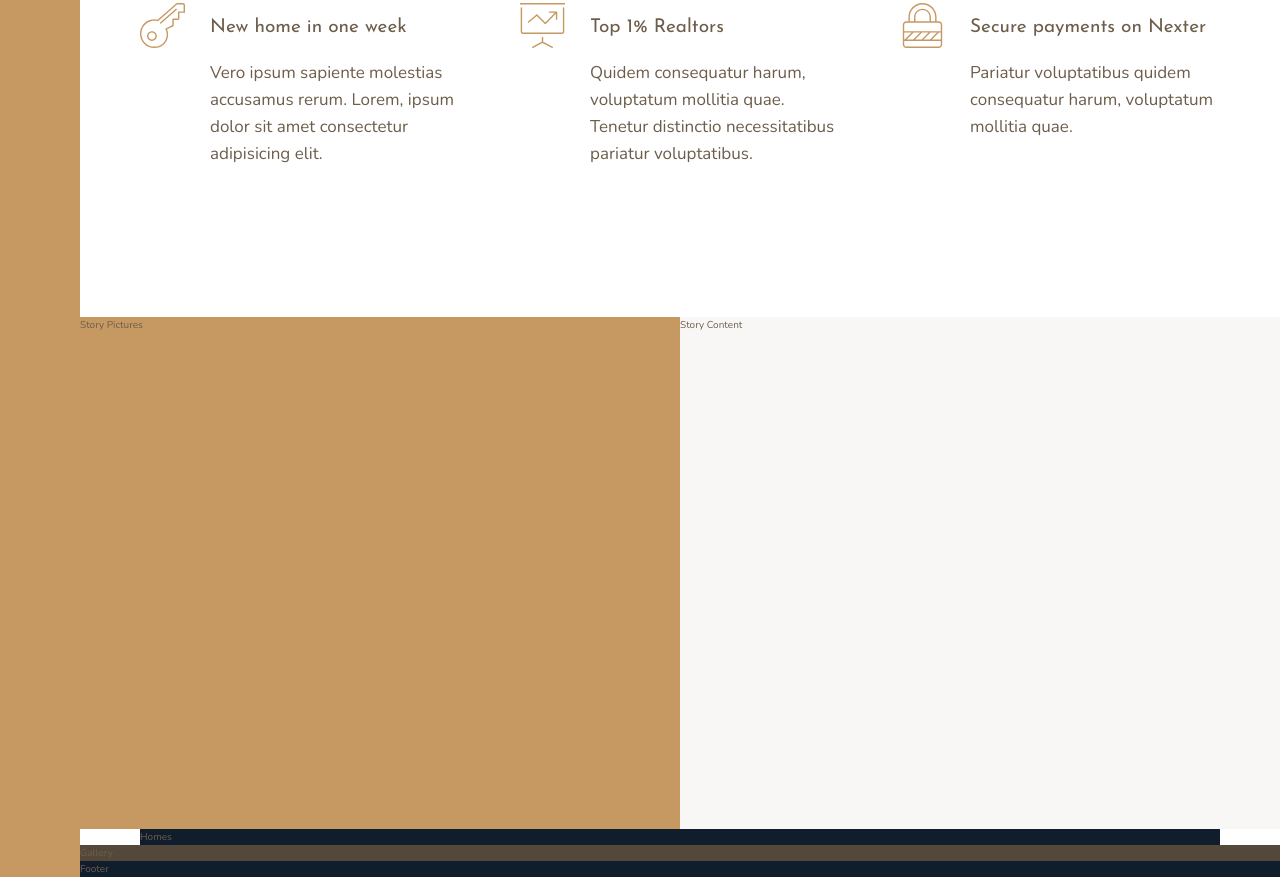
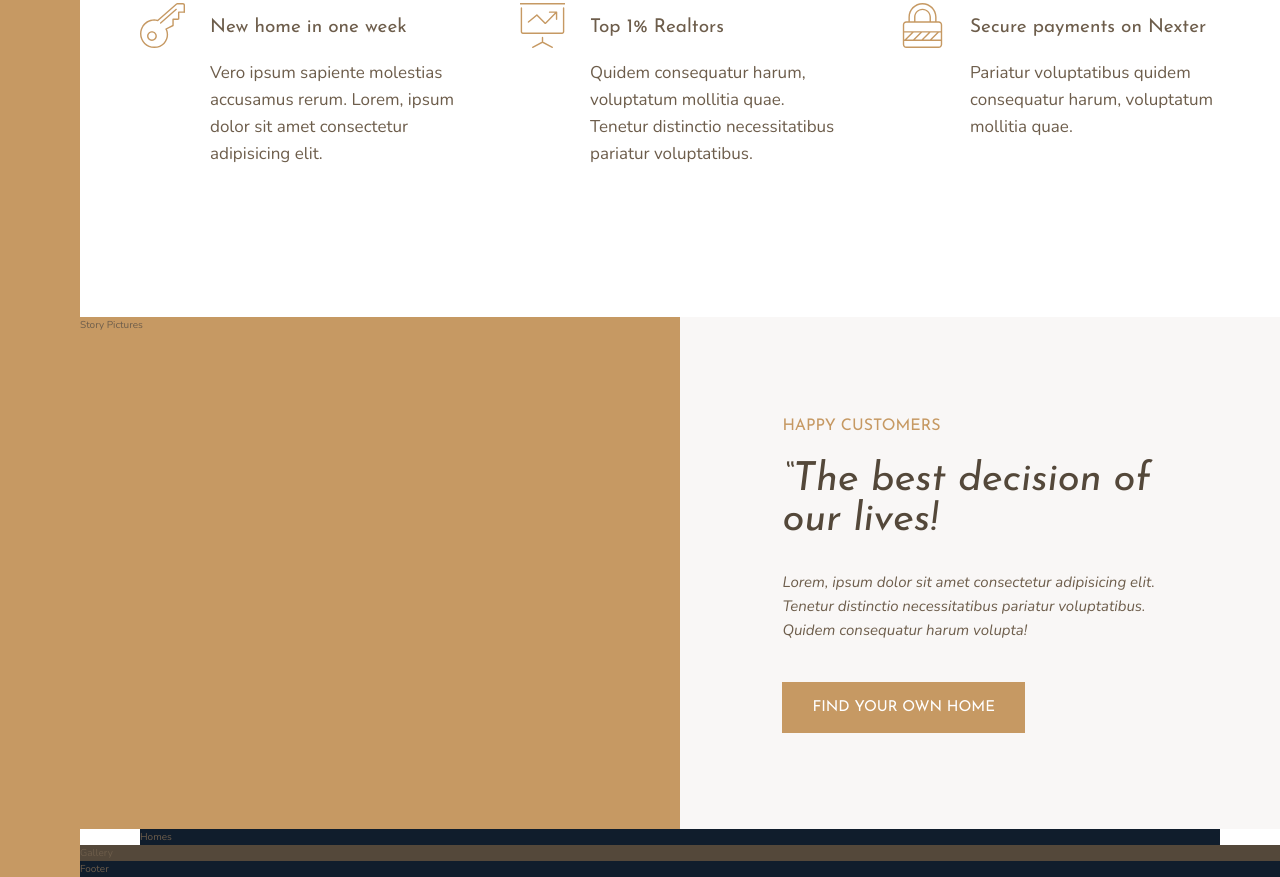
Before and after one commit to bryan-m-rojas/Nexter, a website: page index.html in a window 1280 px wide. Shown: the part 991-1868 px from the top of the page. Drawn offline with nearby package versions, Linux system fonts and the light colour scheme.

Commit message:
Implemented text and content layout for story section

```diff
--- a/index.html
+++ b/index.html
@@ -93,7 +93,12 @@
             Story Pictures
         </div>
         <div class="story__content">
-            Story Content
+            <h3 class="heading-3 mb-sm">Happy Customers</h3>
+            <h2 class="heading-2 heading-2--dark mb-md">&ldquo;The best decision of our lives!</h2>
+            <p class="story__text ">
+                Lorem, ipsum dolor sit amet consectetur adipisicing elit. Tenetur distinctio necessitatibus pariatur voluptatibus. Quidem consequatur harum volupta!
+            </p>
+            <button class="btn">Find your own home</button>
         </div>
         <section class="homes">
             Homes
--- a/sass/_story.scss
+++ b/sass/_story.scss
@@ -7,5 +7,24 @@
     &__content {
         background-color: $color-grey-light-1;
         grid-column: col-start 5 / full-end;
+
+        padding: 6rem 8vw;
+
+        /*
+        display: flex;
+        flex-direction: column;
+        justify-content: center;
+        align-items: flex-start;
+        */
+
+        display: grid;
+        align-content: center;
+        justify-items: start;
+    }
+
+    &__text{
+        font-size: 1.5rem;
+        font-style: italic;
+        margin-bottom: 4rem;
     }
 }
--- a/sass/_typography.scss
+++ b/sass/_typography.scss
@@ -9,10 +9,24 @@
 
 .heading-2 {
     @extend %heading;
+    font-size: 4rem;
+    font-style: italic;
+    line-height: 1;
+
+    &--light {
+        color: $color-grey-light-1;
+    }
+
+    &--dark {
+        color: $color-grey-dark-1;
+    }
 }
 
 .heading-3 {
     @extend %heading;
+    font-size: 1.6rem;
+    color: $color-primary;
+    text-transform: uppercase;
 }
 
 .heading-4 {
@@ -28,3 +42,36 @@
     }
 
 }
+
+.btn {
+    background-color: $color-primary;
+    color: #fff;
+    border: none;
+    border-radius: 0;
+    font-family: $font-display;
+    font-size: 1.5rem;
+    text-transform: uppercase;
+    padding: 1.8rem 3rem;
+    cursor: pointer;
+    transition: all .2s;
+
+    &:hover {
+        background-color: $color-primary-dark;
+    }
+}
+
+.mb-sm {
+    margin-bottom: 2rem;
+}
+
+.mb-md {
+    margin-bottom: 3rem;
+}
+
+.mb-lg {
+    margin-bottom: 4rem;
+}
+
+.mb-hg {
+    margin-bottom: 8rem;
+}
```
Also changed, not shown: css/style.css.
